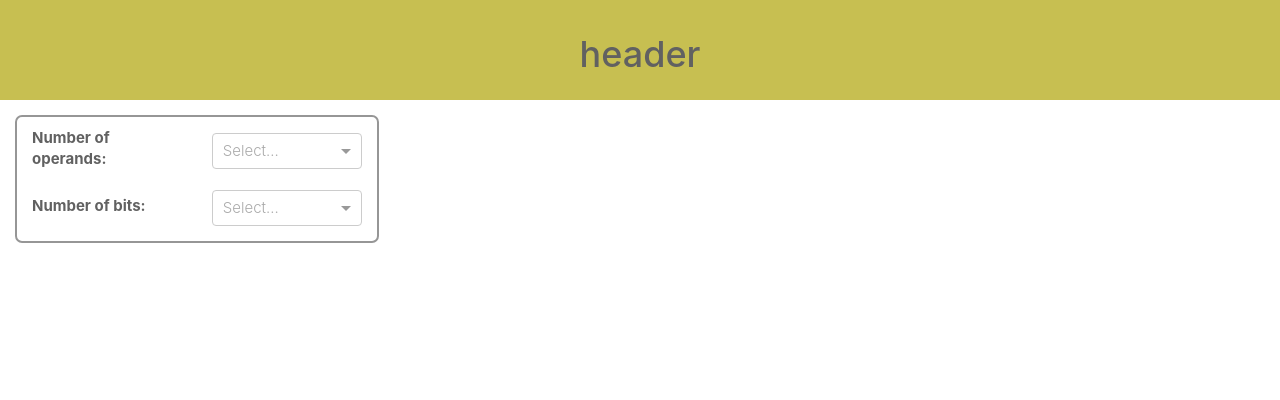
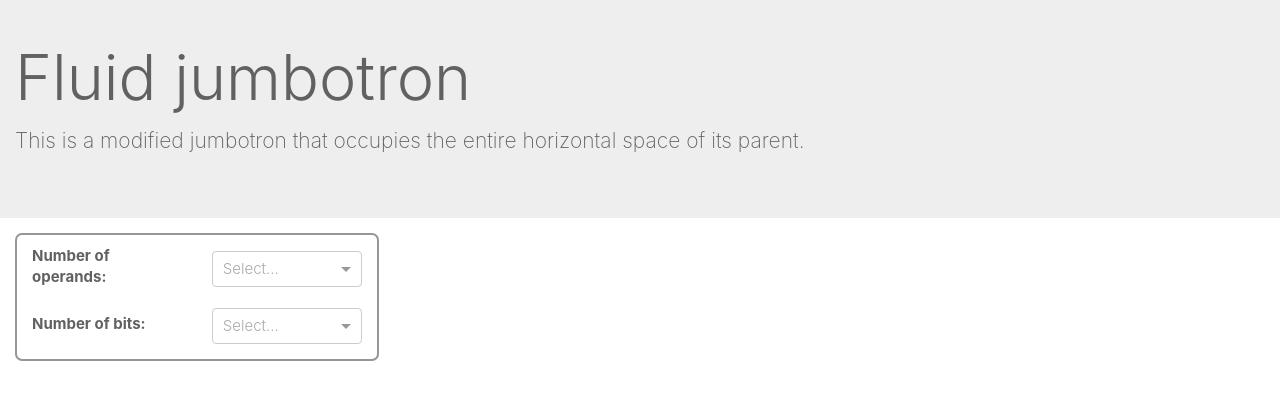
Before and after one commit to uooopss/truth-table, a React app: page / in a window 1280 px wide. Built offline with nearby package versions, Linux system fonts and the light colour scheme.

Commit message:
update header, fixed style

```diff
--- a/src/app/components/Content.js
+++ b/src/app/components/Content.js
@@ -199,7 +199,7 @@ export class Content extends React.Component {
                     {validNumbers > 16 &&
                         (<div className="row">
                             <div className="col-12 alert-pad">
-                                <Alert bsStyle="warning" className="d-flex justify-content-center">
+                                <Alert bsStyle="danger" className="d-flex justify-content-center">
                                     <strong>Warning!</strong>
                                     <p className="alert-p-mar">The sum of all bits must not exceed 16</p>
                                 </Alert>;
--- a/src/app/components/Header.js
+++ b/src/app/components/Header.js
@@ -1,4 +1,5 @@
 import React from "react";
+import { Jumbotron, Container } from 'reactstrap';
 
 import "./Header.scss"
 
@@ -6,13 +7,12 @@ export class Header extends React.Component {
     render() {
         return (
                 <header className="header">
-                    <div className="container-fluid">
-                         <div className="row">
-                             <div className="col-12 d-flex justify-content-center align-items-center header-style">
-                                 <h1> header</h1>
-                             </div>
-                         </div>
-                    </div>
+                   <Jumbotron fluid>
+                        <Container fluid>
+                        <h1 className="display-3">Fluid jumbotron</h1>
+                        <p className="lead">This is a modified jumbotron that occupies the entire horizontal space of its parent.</p>
+                        </Container>
+                    </Jumbotron>
                 </header>
 
         );
--- a/src/app/components/Header.scss
+++ b/src/app/components/Header.scss
@@ -1,6 +1,6 @@
 .header {
-    .header-style {
-        height: 100px;
-        background-color: rgb(199, 191, 81);
+    .jumbotron {
+        margin-bottom: 0;
+        padding-top: 20px;
     }
 }
```
